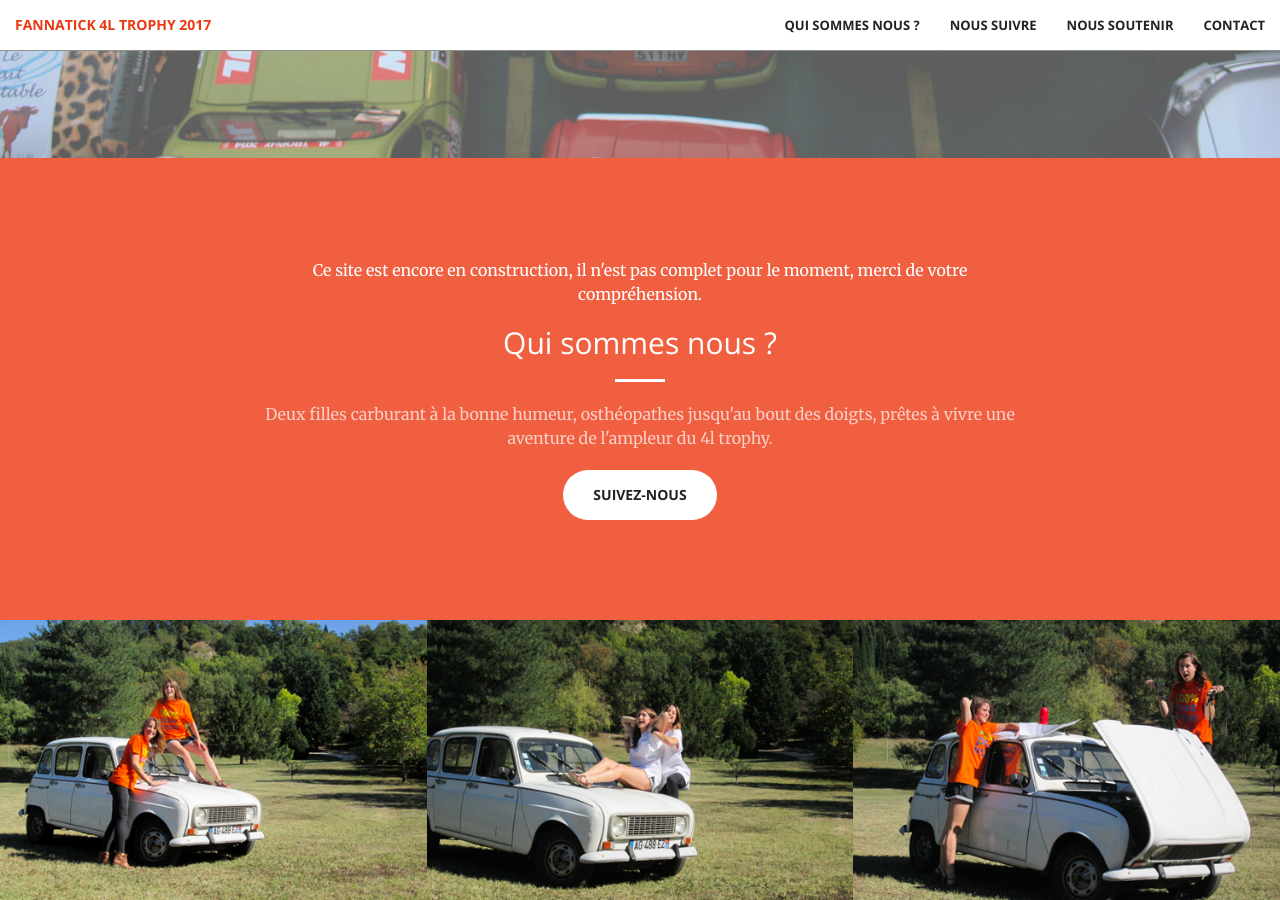
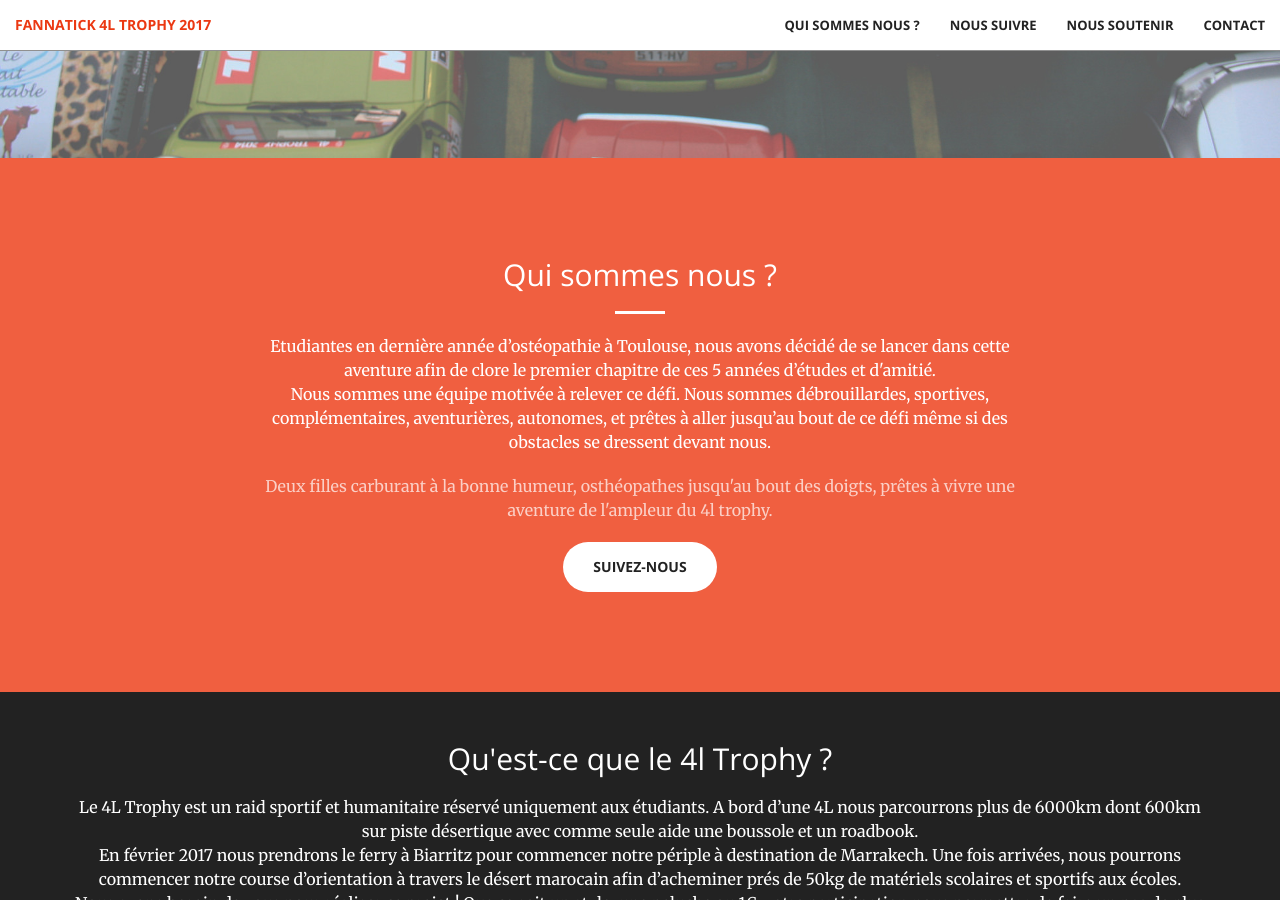
Before and after one commit to Fannatick4L/Fannatick4L.github.io, a Jekyll site: the page built from index.html, in a window 1280 px wide and 900 px high, scrolled down 742 px. Built offline with Jekyll 4.4.1, drawn with Linux system fonts in a browser that asks for light colours; some of the changed text lies outside the part shown.

Commit message:
update content

```diff
--- a/_includes/call-to-action.html
+++ b/_includes/call-to-action.html
@@ -2,9 +2,12 @@
     <div class="container">
         <div class="row">
             <div class="col-lg-8 col-lg-offset-2 text-center">
-                <p>Ce site est encore en construction, il n'est pas complet pour le moment, merci de votre compréhension.</p>
                 <h2 class="section-heading">Qui sommes nous ?</h2>
                 <hr class="light">
+                <p>Etudiantes en dernière année d’ostéopathie à Toulouse, nous avons décidé de se lancer dans cette aventure afin de clore le premier chapitre de ces 5 années d’études et d'amitié.
+                <br>
+Nous sommes une équipe motivée à relever ce défi. Nous sommes débrouillardes, sportives, complémentaires, aventurières, autonomes, et prêtes à aller jusqu’au bout de ce défi même si des obstacles se dressent devant nous.
+</p>
                 <p class="text-faded">Deux filles carburant à la bonne humeur, osthéopathes jusqu'au bout des doigts, prêtes à vivre une aventure de l'ampleur du 4l trophy.</p>
                 <a href="#contact" class="btn btn-default btn-xl page-scroll">Suivez-nous</a>
             </div>
--- /dev/null
+++ b/_includes/presentation.html
@@ -0,0 +1,12 @@
+  <aside class="bg-dark" id="4ltrophy">
+      <div class="container text-center">
+          <div class="call-to-action">
+              <h2>Qu'est-ce que le 4l Trophy ?</h2>
+              <p>Le 4L Trophy est un raid sportif et humanitaire réservé uniquement aux étudiants. A bord d’une 4L nous parcourrons plus de 6000km dont 600km sur piste désertique avec comme seule aide une boussole et un roadbook.<br/>
+
+En février 2017 nous prendrons le ferry à Biarritz pour commencer notre périple à destination de Marrakech. Une fois arrivées, nous pourrons commencer notre course d’orientation à travers le désert marocain afin d’acheminer prés de 50kg de matériels scolaires et sportifs aux écoles.<br/>
+
+Nous avons besoin de vous pour réaliser ce projet ! Que ce soit un stylo, une peluche ou 1€, votre participation nous permettra de faire un pas de plus vers Marrakech ! </p>
+          </div>
+      </div>
+  </aside>
--- a/_layouts/front.html
+++ b/_layouts/front.html
@@ -7,6 +7,7 @@
   {% include nav.html %}
   {% include header.html %}
   {% include call-to-action.html %}
+  {% include presentation.html %}
   {% include portfolio.html %}
   {% include aside.html %}
   {% include contact.html %}
```
